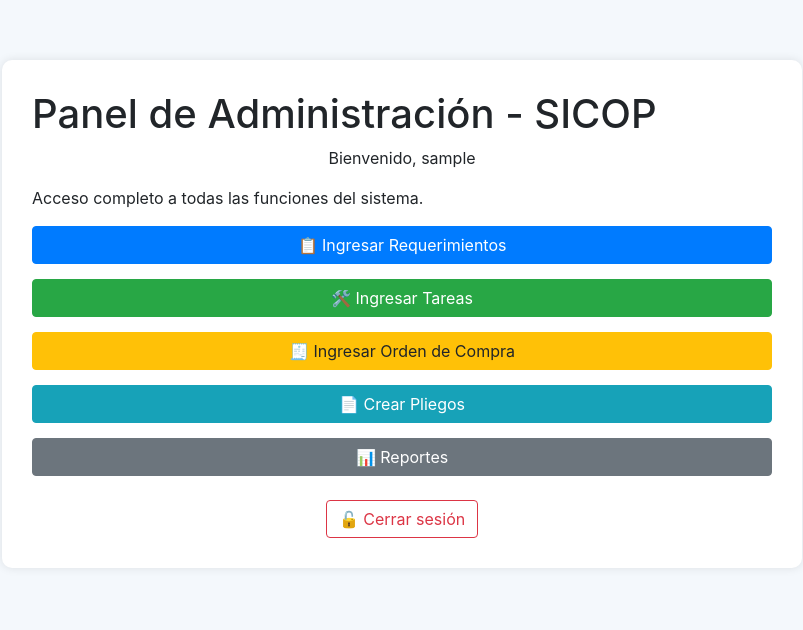
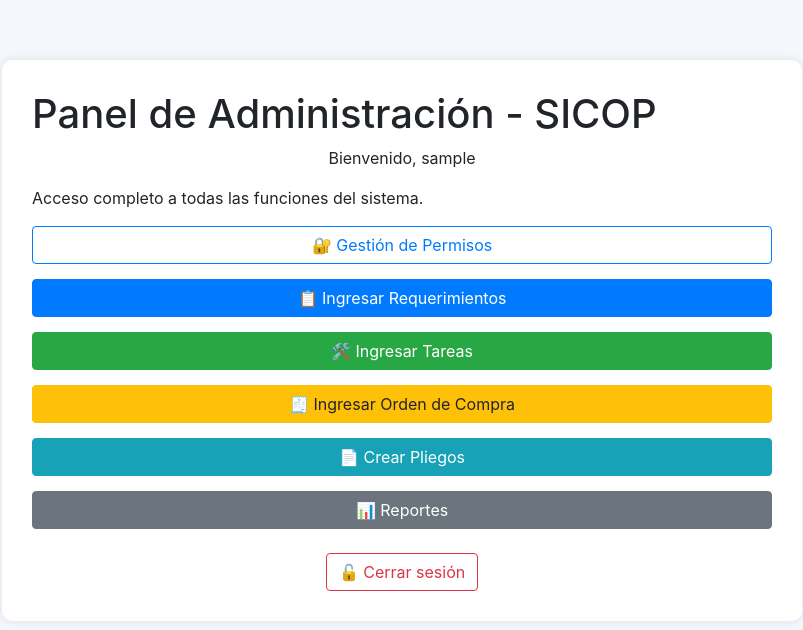
Before and after one commit to faustofi1262/sicop, a Flask app: page /admin_dashboard in a window 1280 px wide. Shown: the top 630 px of the page, without its empty margins (238-1041 px from the left). Run offline with Flask 3, Linux system fonts and the light colour scheme; the visitor is signed in with stand-in values (Sample User, id 1); some libraries are stand-ins or nearby versions.

```diff
--- a/app/templates/admin_dashboard.html
+++ b/app/templates/admin_dashboard.html
@@ -34,6 +34,7 @@
         <p class="text-center">Bienvenido, {{ nombre }}</p>
 
         <p>Acceso completo a todas las funciones del sistema.</p>
+        <a href="/admin/permisos" class="btn btn-outline-primary btn-block"> 🔐 Gestión de Permisos</a>
         <a href="/admin/requerimientos" class="btn btn-primary btn-block">📋 Ingresar Requerimientos</a>
         <a href="/admin/tareas" class="btn btn-success btn-block">🛠️ Ingresar Tareas</a>
         <a href="#" class="btn btn-warning btn-block">🧾 Ingresar Orden de Compra</a>
```
